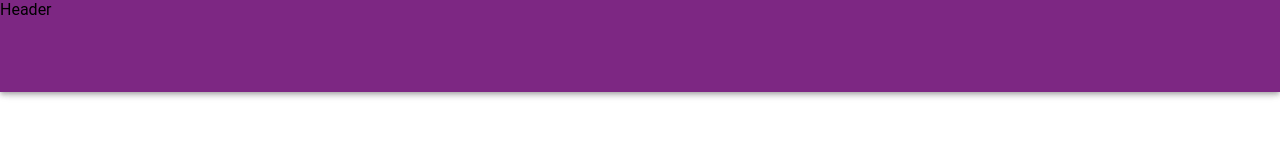
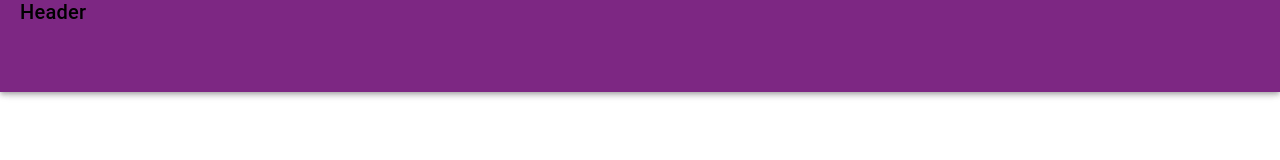
Before and after one commit to mgirar84/class-publishing, a React (Vite) app: page / in a window 1280 px wide. Shown: the top 160 px of the page. Built offline with nearby package versions, Linux system fonts and the light colour scheme.

Commit message:
organise components into atomic design

```diff
--- a/src/App.tsx
+++ b/src/App.tsx
@@ -1,20 +1,5 @@
-import { Redirect, Route } from "react-router-dom";
-import {
-  IonApp,
-  IonHeader,
-  IonIcon,
-  IonLabel,
-  IonRouterOutlet,
-  IonTabBar,
-  IonTabButton,
-  IonTabs,
-  setupIonicReact,
-} from "@ionic/react";
+import { IonApp, setupIonicReact } from "@ionic/react";
 import { IonReactRouter } from "@ionic/react-router";
-import { ellipse, square, triangle } from "ionicons/icons";
-import Tab1 from "./pages/Tab1";
-import Tab2 from "./pages/Tab2";
-import Tab3 from "./pages/Tab3";
 
 /* Core CSS required for Ionic components to work properly */
 import "@ionic/react/css/core.css";
@@ -34,15 +19,14 @@ import "@ionic/react/css/display.css";
 
 /* Theme variables */
 import "./theme/variables.css";
-import Header from "./components/Header/Header";
+import { Header } from "./components";
 
 setupIonicReact();
 
 const App: React.FC = () => (
   <IonApp>
-    <IonReactRouter>
-      <Header name="Header"></Header>
-    </IonReactRouter>
+    <Header title="Header"></Header>
+    <IonReactRouter></IonReactRouter>
   </IonApp>
 );
 
--- a/src/components/Header/Header.tsx
+++ /dev/null
@@ -1,15 +0,0 @@
-import type { FC } from "react";
-
-import { IonHeader } from "@ionic/react";
-
-import "./Header.css";
-
-export type HeaderProps = {
-  name: string;
-};
-
-const Header: FC<HeaderProps> = ({ name }) => {
-  return <IonHeader className="container">{name}</IonHeader>;
-};
-
-export default Header;
--- a/src/components/index.ts
+++ b/src/components/index.ts
@@ -1 +1 @@
-export * from "./Header";
+export * from "./molecules";
--- /dev/null
+++ b/src/components/molecules/Header/Header.tsx
@@ -0,0 +1,13 @@
+import type { FC } from "react";
+
+import { IonHeader, IonTitle } from "@ionic/react";
+
+import "./Header.css";
+
+export type HeaderProps = {
+  title: string;
+};
+
+export const Header: FC<HeaderProps> = ({ title }) => {
+  return <IonHeader className="container"><IonTitle>{title}</IonTitle></IonHeader>;
+};
--- /dev/null
+++ b/src/components/molecules/Header/index.ts
@@ -0,0 +1 @@
+export * from "./Header";
```
Also changed, not shown: src/components/molecules/Header/Header.css (renamed from src/components/Header/Header.css), src/components/molecules/index.ts (renamed from src/components/Header/index.tsx).
